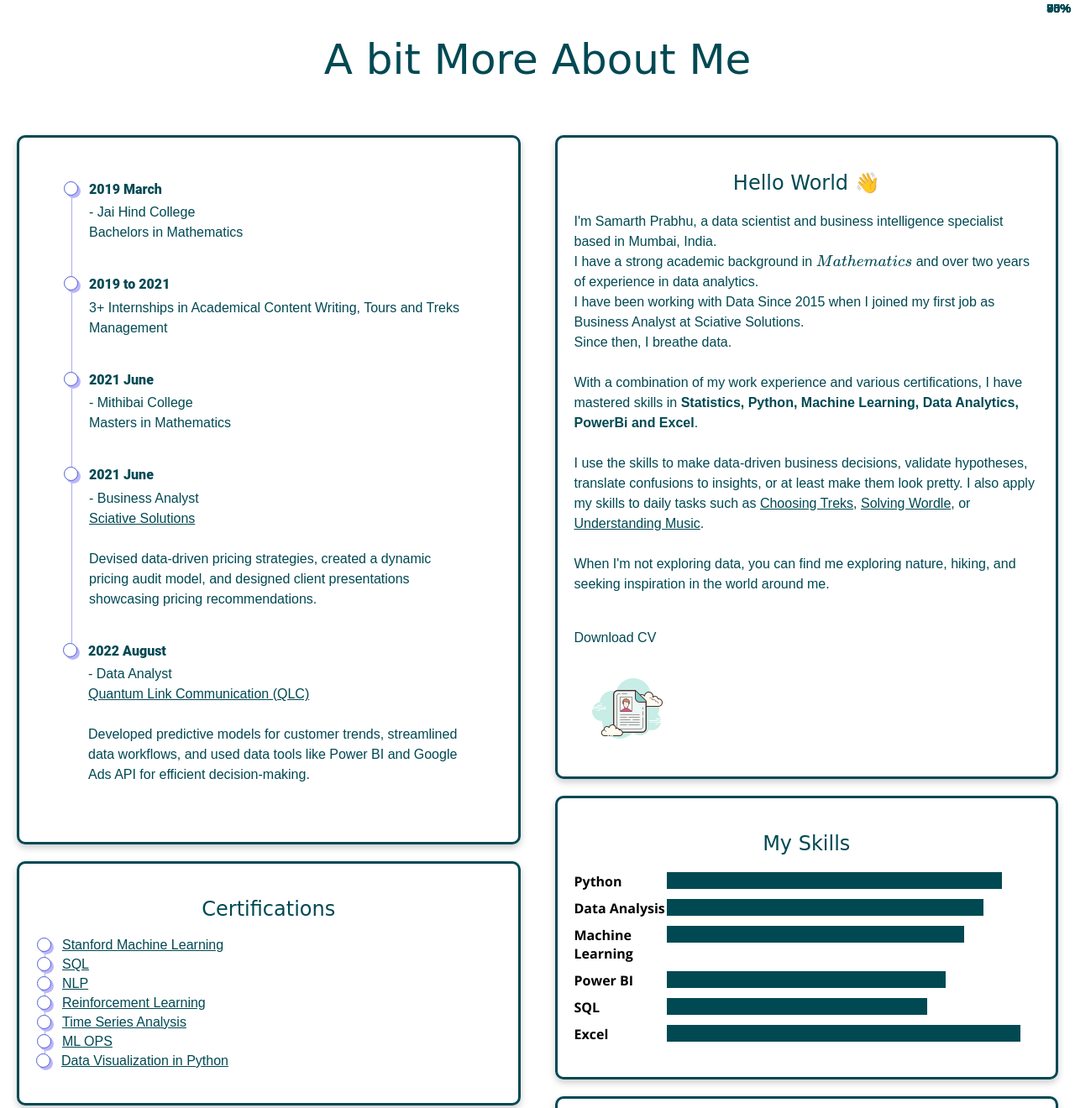
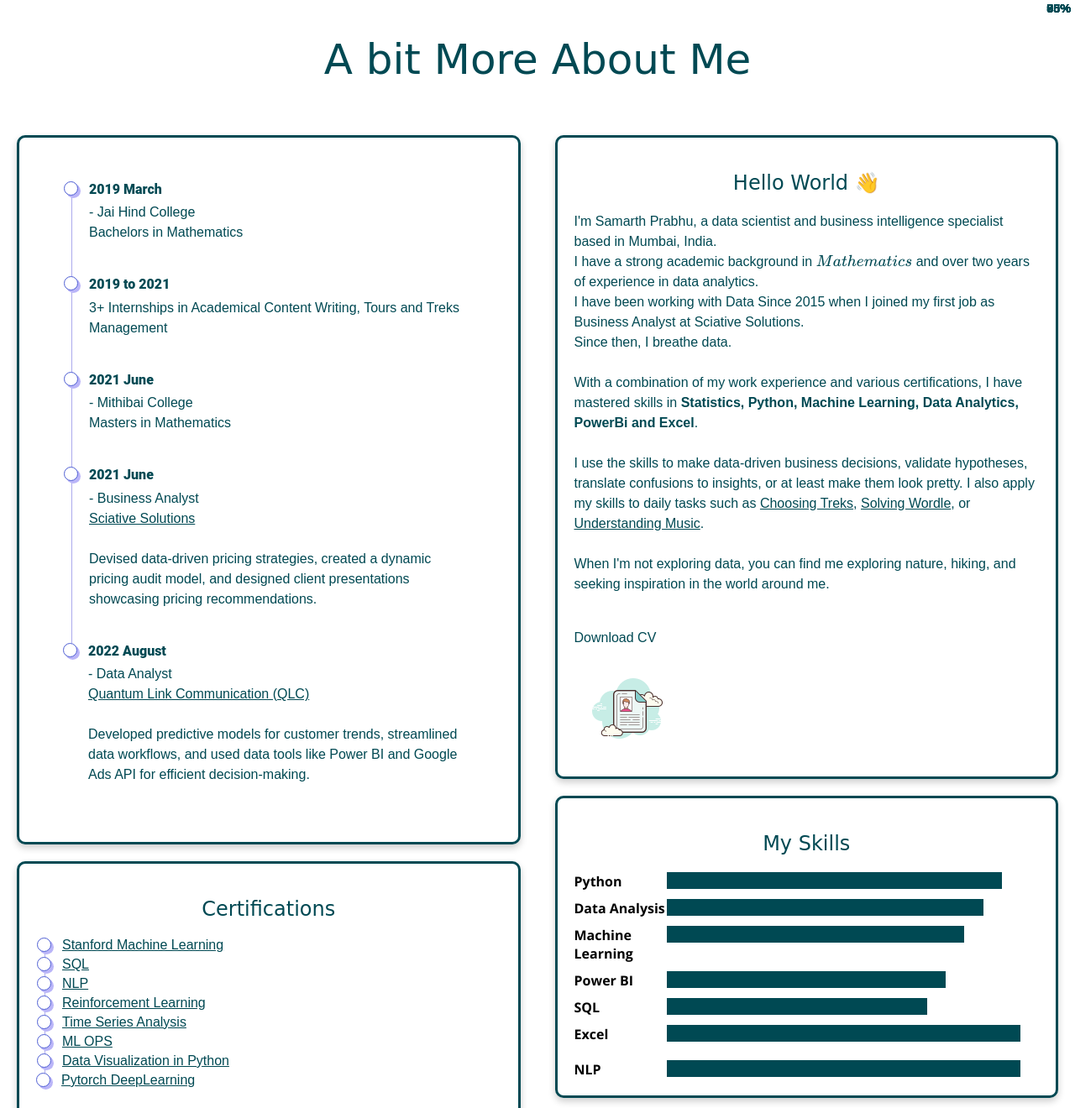
Before and after one commit to Samarth745/Portfolio-Website, a website: page AboutMe.html in a window 1280 px wide. Shown: the top 1320 px of the page at 84% size. Drawn offline with nearby package versions, Linux system fonts and the light colour scheme; a web font is replaced by a local one.

Commit message:
Update AboutMe.html

```diff
--- a/AboutMe.html
+++ b/AboutMe.html
@@ -66,6 +66,7 @@
                     <li><a href="https://drive.google.com/file/d/1ZeQN948smHyIy62WvVdQuUpOhDQHayvY/view?usp=sharing" style="color: var(--primary-color)" target="_blank">Time Series Analysis</a></li>
                     <li><a href="https://drive.google.com/file/d/12QU4dfSGpglEznfS6G0KPWTcXWlOv3-N/view?usp=sharing" style="color: var(--primary-color)"target="_blank">ML OPS</a></li>
                     <li><a href="https://drive.google.com/file/d/1fJKNlK2E124sY7emxbV6C7jSCJbcXzsI/view?usp=sharing" style="color: var(--primary-color)" target="_blank">Data Visualization in Python</a></li>
+			<li><a href="https://drive.google.com/file/d/1UO5UZAPJxlcyAm7tKTkT2M_wg1fNbS1d/view?usp=sharing" style="color: var(--primary-color)" target="_blank">Pytorch DeepLearning</a></li>
                 </ul>
             </div>
             <!-- Social Section -->
@@ -125,35 +126,35 @@
                         <span class="skill-name">Python</span>
                         <div class="progress-bar">
                             <div class="progress" style="width: 90%;"></div>
-                            <span class="progress-label">90%</span>
+                            <span class="progress-label">85%</span>
                         </div>
                     </div>
                     <div class="bar">
                         <span class="skill-name">Data Analysis</span>
                         <div class="progress-bar">
                             <div class="progress" style="width: 85%;"></div>
-                            <span class="progress-label">85%</span>
+                            <span class="progress-label">90%</span>
                         </div>
                     </div>
                     <div class="bar">
                         <span class="skill-name">Machine Learning</span>
                         <div class="progress-bar">
                             <div class="progress" style="width: 80%;"></div>
-                            <span class="progress-label">80%</span>
+                            <span class="progress-label">85%</span>
                         </div>
                     </div>
                     <div class="bar">
                         <span class="skill-name">Power BI</span>
                         <div class="progress-bar">
                             <div class="progress" style="width: 75%;"></div>
-                            <span class="progress-label">75%</span>
+                            <span class="progress-label">65%</span>
                         </div>
                     </div>
                     <div class="bar">
                         <span class="skill-name">SQL</span>
                         <div class="progress-bar">
                             <div class="progress" style="width: 70%;"></div>
-                            <span class="progress-label">70%</span>
+                            <span class="progress-label">75%</span>
                         </div>
                     </div>
                     <div class="bar">
@@ -161,6 +162,14 @@
                         <div class="progress-bar">
                             <div class="progress" style="width: 95%;"></div>
                             <span class="progress-label">95%</span>
+                        </div>
+                    </div>
+                </div>
+		         <div class="bar">
+                        <span class="skill-name">NLP</span>
+                        <div class="progress-bar">
+                            <div class="progress" style="width: 95%;"></div>
+                            <span class="progress-label">65%</span>
                         </div>
                     </div>
                 </div>
```
